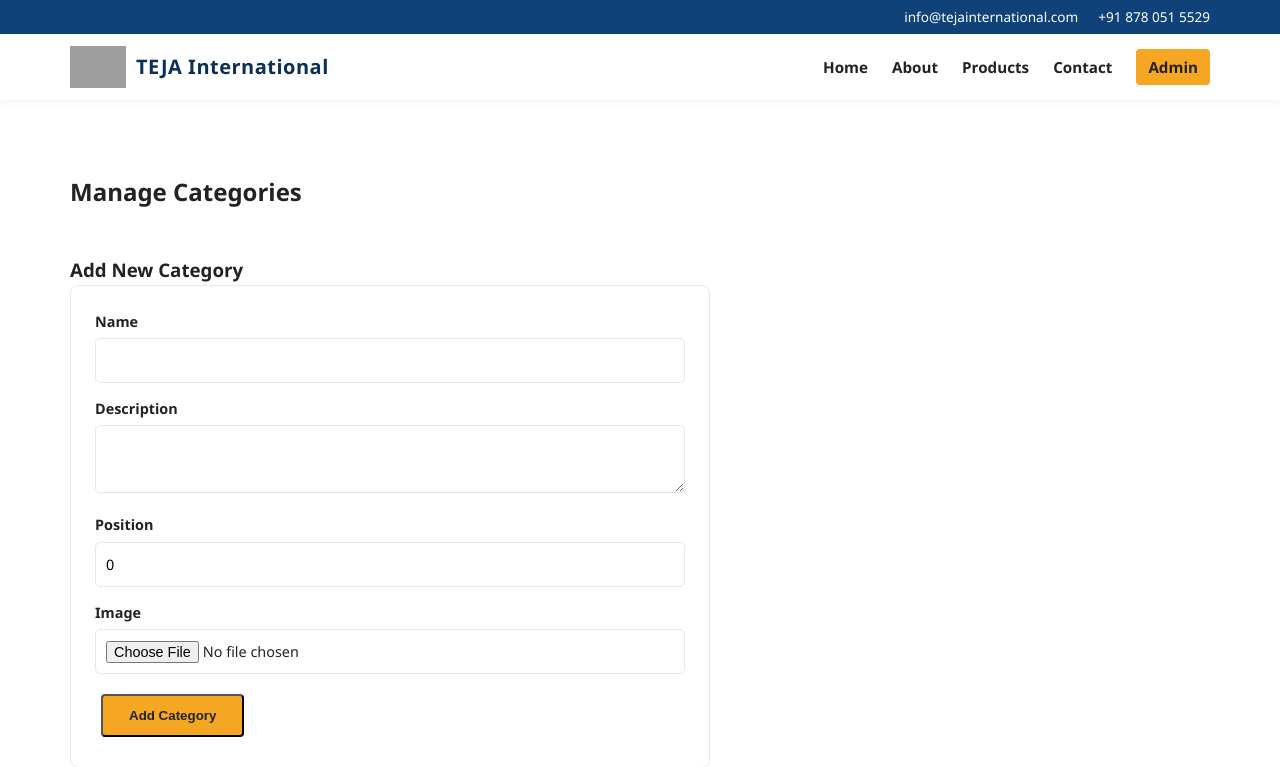
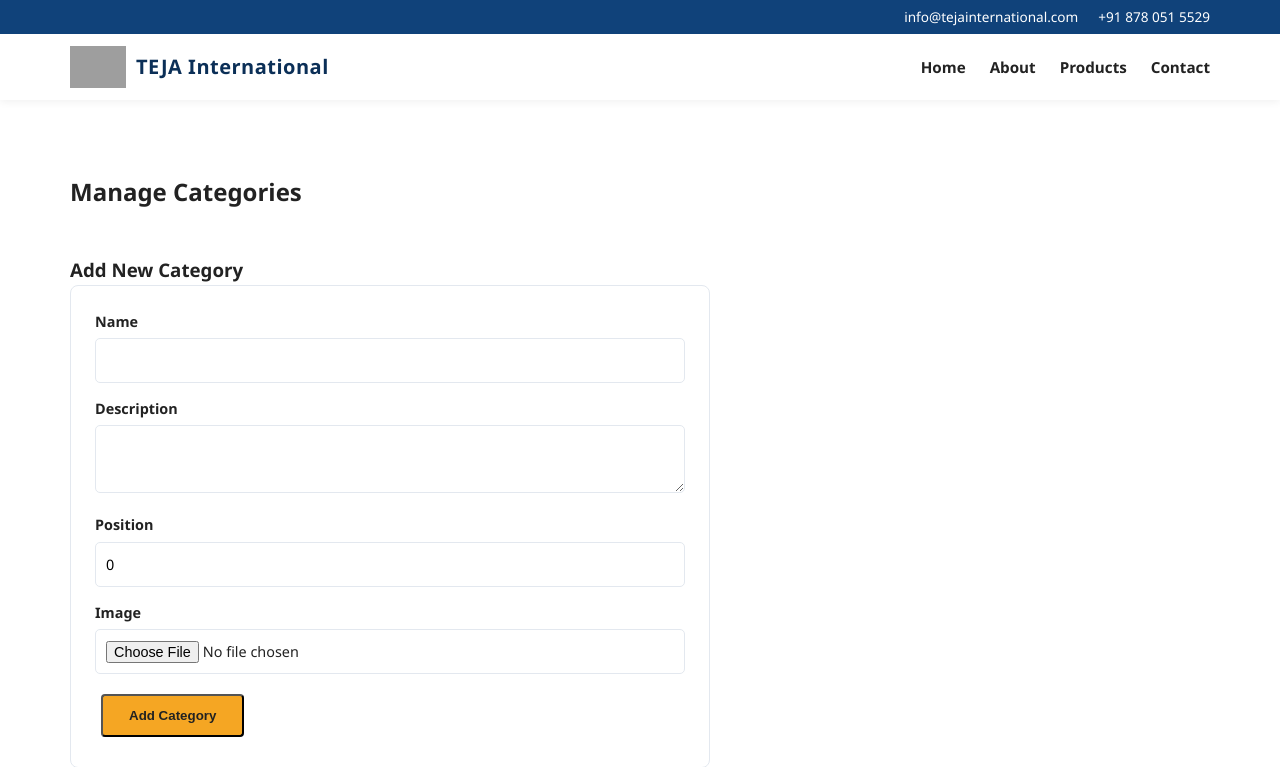
Before and after one commit to amits1417/teja-, a Flask app: page /admin/categories in a window 1280 px wide. Shown: the top 767 px of the page. Run offline with Flask 3, Linux system fonts and the light colour scheme; the visitor is signed in with stand-in values (Sample User, id 1); data that the repository does not hold is empty; grey boxes are pictures that could not be loaded.

Commit message:
Remove admin button from public nav

```diff
--- a/templates/base.html
+++ b/templates/base.html
@@ -25,7 +25,6 @@
         <a href="{{ url_for('about') }}">About</a>
         <a href="{{ url_for('products') }}">Products</a>
         <a href="{{ url_for('contact') }}">Contact</a>
-        <a href="{{ url_for('admin_login') }}" class="admin-link">Admin</a>
       </nav>
       <button class="nav-toggle" id="navToggle">&#9776;</button>
     </div>
```
